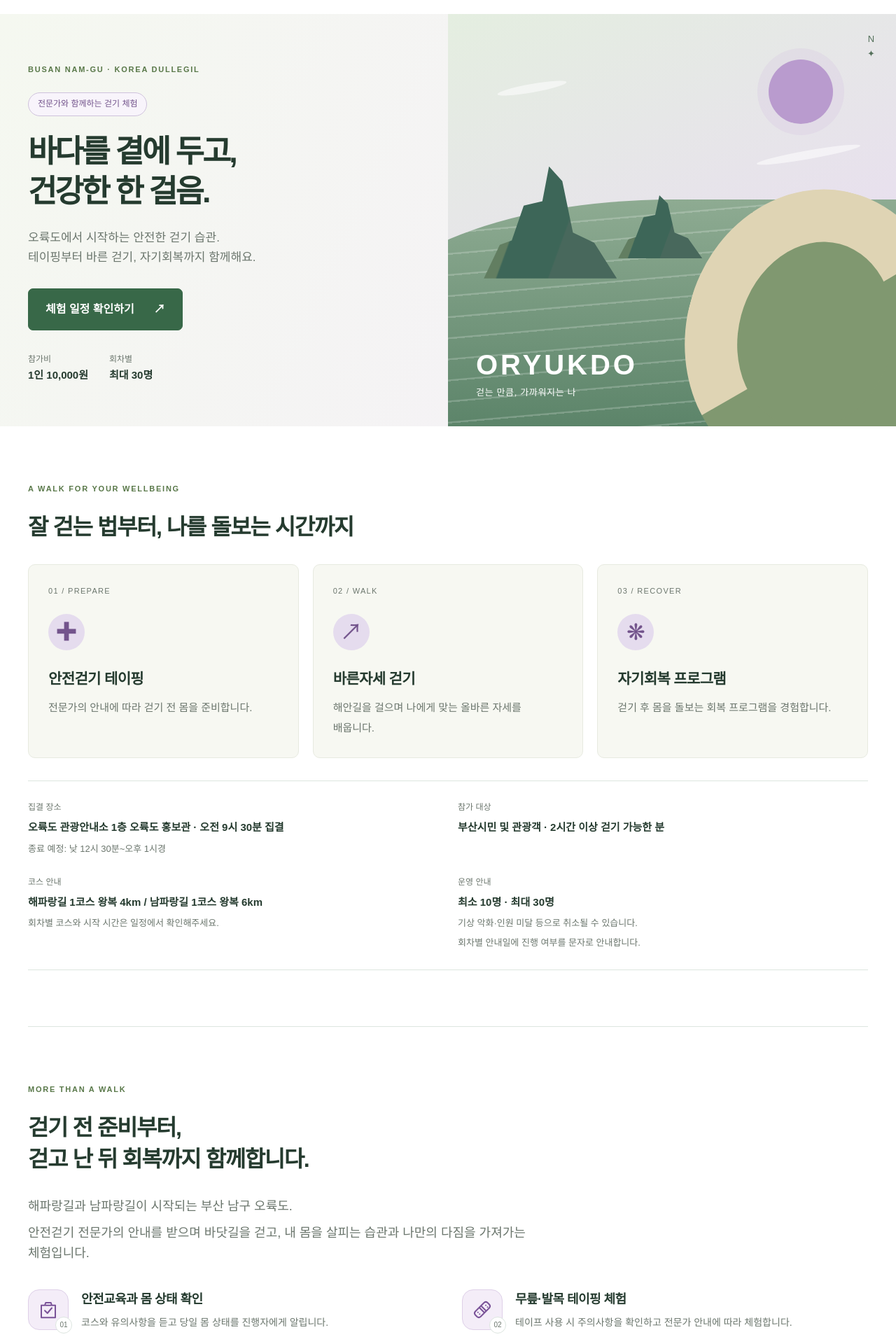
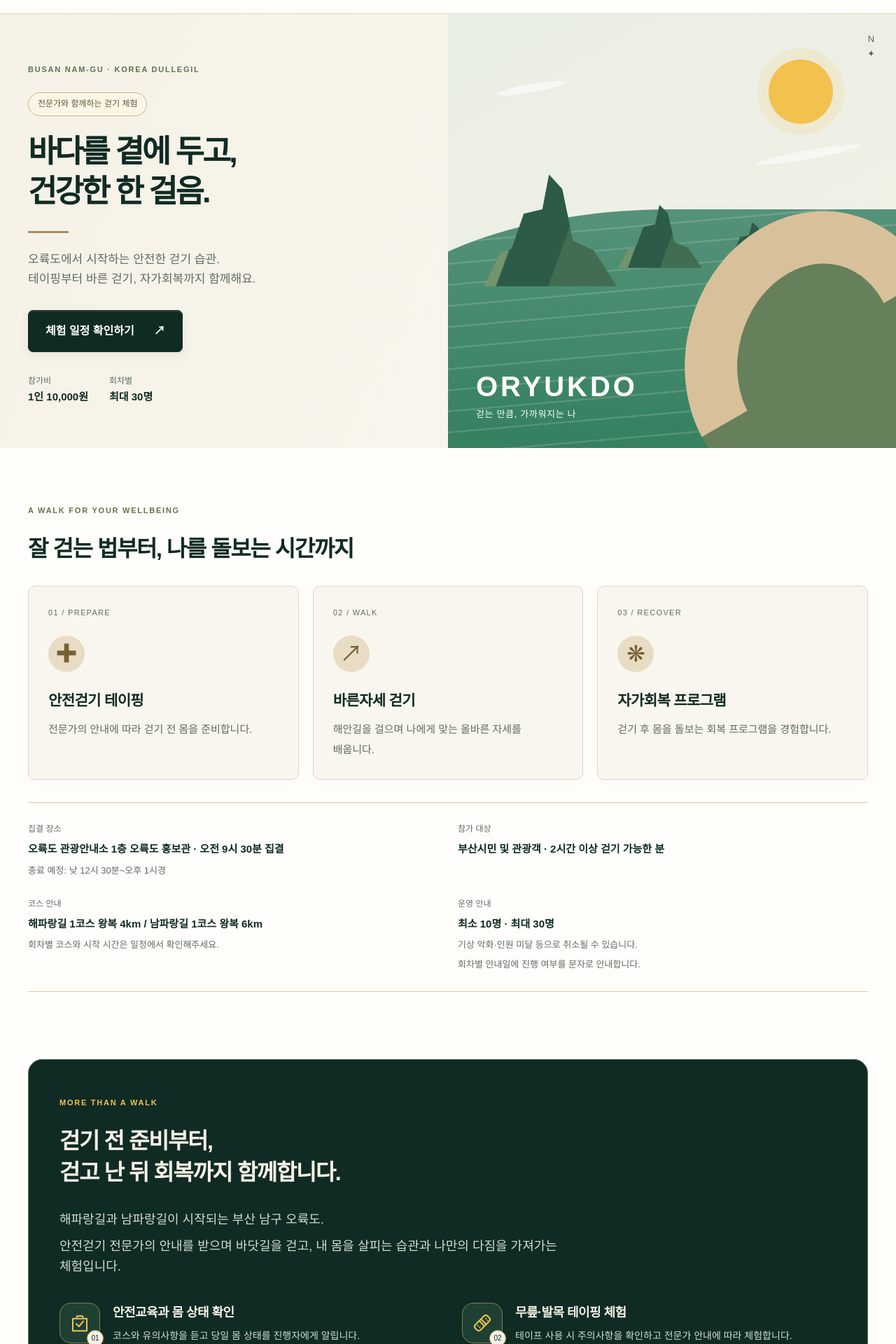
Before and after one commit to ptkrlee/SafeRoad, a Next.js app: page / in a window 1280 px wide. Shown: the part 80-2000 px from the top of the page at 70% size. Built offline with nearby package versions, Linux system fonts and the light colour scheme; no server answers; the database is empty.

Commit message:
Correct recovery wording and introduce forest ivory gold visual identity

```diff
--- a/app/page.tsx
+++ b/app/page.tsx
@@ -8,8 +8,8 @@ export const dynamic='force-dynamic';
 export default async function Home() {
  const data=await publicData();
  const migrationPending=data.connected&&data.settings.consent_revision!==4;
- return <main><section className="hero"><div className="hero-copy"><p className="eyebrow">BUSAN NAM-GU · KOREA DULLEGIL</p><span className="pill">전문가와 함께하는 걷기 체험</span><h1>바다를 곁에 두고,<br/>건강한 한 걸음.</h1><p className="intro">오륙도에서 시작하는 안전한 걷기 습관.<br/>테이핑부터 바른 걷기, 자기회복까지 함께해요.</p><a className="button" href="#apply">체험 일정 확인하기 <span>↗</span></a><div className="hero-facts"><span>참가비 <b>1인 10,000원</b></span><span>회차별 <b>최대 30명</b></span></div></div><div className="landscape" aria-hidden="true"><span className="sun"/><div className="cloud cloud-one"/><div className="cloud cloud-two"/><div className="sea"/><div className="island island-one"/><div className="island island-two"/><div className="island island-three"/><div className="trail"/><div className="landscape-label">ORYUKDO<span>걷는 만큼, 가까워지는 나</span></div><span className="compass">N<br/>✦</span></div></section>
- <section id="program" className="section"><p className="eyebrow">A WALK FOR YOUR WELLBEING</p><h2>잘 걷는 법부터, 나를 돌보는 시간까지</h2><div className="cards"><article className="info-card"><span className="step">01 / PREPARE</span><span className="feature-icon">✚</span><h3>안전걷기 테이핑</h3><p><ReadableText text={'전문가의 안내에 따라 걷기 전 몸을 준비합니다.'}/></p></article><article className="info-card"><span className="step">02 / WALK</span><span className="feature-icon">↗</span><h3>바른자세 걷기</h3><p><ReadableText text={'해안길을 걸으며 나에게 맞는 올바른 자세를 배웁니다.'}/></p></article><article className="info-card"><span className="step">03 / RECOVER</span><span className="feature-icon">❋</span><h3>자기회복 프로그램</h3><p><ReadableText text={'걷기 후 몸을 돌보는 회복 프로그램을 경험합니다.'}/></p></article></div><div className="program-details"><div><small>집결 장소</small><strong>오륙도 관광안내소 1층 오륙도 홍보관 · 오전 9시 30분 집결</strong><p><ReadableText text={'종료 예정: 낮 12시 30분~오후 1시경'}/></p></div><div><small>참가 대상</small><strong>부산시민 및 관광객 · 2시간 이상 걷기 가능한 분</strong></div><div><small>코스 안내</small><strong>해파랑길 1코스 왕복 4km / 남파랑길 1코스 왕복 6km</strong><p><ReadableText text={'회차별 코스와 시작 시간은 일정에서 확인해주세요.'}/></p></div><div><small>운영 안내</small><strong>최소 10명 · 최대 30명</strong><p><ReadableText text={'기상 악화·인원 미달 등으로 취소될 수 있습니다. 회차별 안내일에 진행 여부를 문자로 안내합니다.'}/></p></div></div></section>
+ return <main><section className="hero"><div className="hero-copy"><p className="eyebrow">BUSAN NAM-GU · KOREA DULLEGIL</p><span className="pill">전문가와 함께하는 걷기 체험</span><h1>바다를 곁에 두고,<br/>건강한 한 걸음.</h1><p className="intro">오륙도에서 시작하는 안전한 걷기 습관.<br/>테이핑부터 바른 걷기, 자가회복까지 함께해요.</p><a className="button" href="#apply">체험 일정 확인하기 <span>↗</span></a><div className="hero-facts"><span>참가비 <b>1인 10,000원</b></span><span>회차별 <b>최대 30명</b></span></div></div><div className="landscape" aria-hidden="true"><span className="sun"/><div className="cloud cloud-one"/><div className="cloud cloud-two"/><div className="sea"/><div className="island island-one"/><div className="island island-two"/><div className="island island-three"/><div className="trail"/><div className="landscape-label">ORYUKDO<span>걷는 만큼, 가까워지는 나</span></div><span className="compass">N<br/>✦</span></div></section>
+ <section id="program" className="section"><p className="eyebrow">A WALK FOR YOUR WELLBEING</p><h2>잘 걷는 법부터, 나를 돌보는 시간까지</h2><div className="cards"><article className="info-card"><span className="step">01 / PREPARE</span><span className="feature-icon">✚</span><h3>안전걷기 테이핑</h3><p><ReadableText text={'전문가의 안내에 따라 걷기 전 몸을 준비합니다.'}/></p></article><article className="info-card"><span className="step">02 / WALK</span><span className="feature-icon">↗</span><h3>바른자세 걷기</h3><p><ReadableText text={'해안길을 걸으며 나에게 맞는 올바른 자세를 배웁니다.'}/></p></article><article className="info-card"><span className="step">03 / RECOVER</span><span className="feature-icon">❋</span><h3>자가회복 프로그램</h3><p><ReadableText text={'걷기 후 몸을 돌보는 회복 프로그램을 경험합니다.'}/></p></article></div><div className="program-details"><div><small>집결 장소</small><strong>오륙도 관광안내소 1층 오륙도 홍보관 · 오전 9시 30분 집결</strong><p><ReadableText text={'종료 예정: 낮 12시 30분~오후 1시경'}/></p></div><div><small>참가 대상</small><strong>부산시민 및 관광객 · 2시간 이상 걷기 가능한 분</strong></div><div><small>코스 안내</small><strong>해파랑길 1코스 왕복 4km / 남파랑길 1코스 왕복 6km</strong><p><ReadableText text={'회차별 코스와 시작 시간은 일정에서 확인해주세요.'}/></p></div><div><small>운영 안내</small><strong>최소 10명 · 최대 30명</strong><p><ReadableText text={'기상 악화·인원 미달 등으로 취소될 수 있습니다. 회차별 안내일에 진행 여부를 문자로 안내합니다.'}/></p></div></div></section>
  <ProgramGuide/>
  <section id="apply" className="section application-section"><div className="section-heading"><div><p className="eyebrow">RESERVE YOUR WALK</p><h2>함께 걸을 날짜를 선택해주세요 <span className="required-mark" aria-hidden="true">*</span><span className="sr-only"> (필수 선택)</span></h2></div><span className="pill">2026년 남은 체험 일정</span></div>{(!data.connected||migrationPending) && <p className="notice" role="status">{migrationPending?'신청 안내를 업데이트하고 있습니다. 잠시 후 다시 확인해주세요.':data.error?'신청 시스템 연결을 확인하고 있습니다. 잠시 후 다시 확인해주세요.':'신청서 미리보기입니다. 날짜를 선택하고 가상정보로 작성해보세요. 입력한 내용은 저장·접수되지 않습니다. 현재는 입금하지 마세요.'}</p>}<ApplicationForm {...data} connected={data.connected&&!migrationPending} preview={!data.connected&&!data.error}/><CompletedSessions sessions={data.sessions}/></section>
  <section className="section guidelines"><p className="eyebrow">WALK SAFELY, WALK TOGETHER</p><h2>함께 걷기 전, 확인해주세요</h2><p className="guidelines-intro">모두가 편안하고 안전하게 걷기 위한 네 가지 약속입니다.</p><div className="precaution-grid">{([
--- /dev/null
+++ b/app/theme.css
@@ -0,0 +1,108 @@
+/* Association palette supplied by the program office. */
+:root {
+  --forest: #102b24;
+  --green: #2e7d5b;
+  --ivory: #f5f1e6;
+  --gold: #b08d57;
+  --sunlight: #f2c14e;
+  --silver: #d4d8d5;
+  --ink: var(--forest);
+  --teal: var(--green);
+  --cream: var(--ivory);
+  --line: #ddd7c8;
+  --muted: #606c63;
+  --orange: var(--gold);
+}
+body { background: #fffefa; }
+a:focus-visible, button:focus-visible, input:focus-visible,
+summary:focus-visible, textarea:focus-visible, select:focus-visible {
+  outline-color: var(--green);
+}
+.header { border-bottom: 1px solid var(--line); background: #fffefa; }
+.brand-title strong { color: var(--forest); }
+nav a:hover { color: var(--green); text-decoration: underline; text-decoration-color: var(--gold); }
+.hero { background: linear-gradient(115deg, #f5f1e6, #faf8f0); }
+.hero h1 { color: var(--forest); }
+.hero h1::after { content: ''; display: block; width: 58px; height: 3px; background: var(--gold); margin-top: 28px; }
+.eyebrow { color: #61724e; }
+.pill, .section-heading .pill { color: #6d562d; border-color: #c9b48c; background: #fbf5e7; }
+.button { background: var(--forest); border-color: var(--forest); box-shadow: inset 0 1px 0 #ffffff26, 0 5px 15px #102b2412; }
+.button:hover:not(:disabled) { background: var(--green); border-color: var(--green); }
+.button:disabled { background: #8c9c91; border-color: #8c9c91; box-shadow: none; }
+.small-button { border-color: #cfc4ad; background: #fffefa; }
+.small-button:hover { background: var(--ivory); }
+.landscape { background: linear-gradient(150deg, #e8eee4, #f5f1e6); }
+.sun { background: var(--sunlight); box-shadow: 0 0 0 16px #f2c14e24; }
+.sea { background: repeating-linear-gradient(175deg,transparent 0 27px,#ffffff25 28px 30px),linear-gradient(#559279,#2e7d5b); }
+.island { background: linear-gradient(110deg,#74946b 30%,#2c5b47 31% 60%,#416e52 61%); }
+.trail { background: #66805b; border-color: #d8c19a; border-right-color: #66805b; border-bottom-color: #66805b; }
+.compass { color: #4b6b50; }
+.info-card { background: #f8f6ee; border-color: var(--line); box-shadow: 0 8px 24px #102b2405; }
+.feature-icon { background: #e8ddc4; color: #785f34; }
+.program-details { border-color: #d8c9ac; }
+/* One deep forest panel gives the six-stage program a distinct rhythm. */
+.manual-story { background: var(--forest); color: var(--ivory); padding: 52px 44px; border: 1px solid #58705e; border-radius: 20px; margin-block: 16px 64px; }
+.manual-story .eyebrow { color: var(--sunlight); }
+.manual-story .section-intro, .manual-story .experience-steps p { color: #d2ddcf; }
+.manual-story .experience-steps h3 { color: var(--ivory); }
+.manual-story .experience-steps article>.experience-icon { color: var(--sunlight); background: #1e4033; border-color: #8c7951; }
+.manual-story .experience-icon small { color: var(--forest); background: var(--ivory); border-color: var(--gold); }
+.manual-story .faq-jump { display: inline-flex; align-items: center; gap: 12px; color: var(--ivory); background: transparent; border-color: var(--gold); padding: 12px 18px; text-decoration: none; }
+.manual-story .faq-jump:hover { background: #254837; }
+.course-activities>span { color: #526447; background: #f8f4e9; border-color: #dfd1b4; }
+.course-card { background: var(--ivory); border-color: #d8c8a7; border-top: 3px solid var(--gold); box-shadow: 0 8px 24px #102b2405; }
+.course-card:nth-child(2) { background: #f7f8f2; border-color: #cad6c8; border-top-color: var(--green); }
+.course-card li::before { background: #e1e8d9; color: var(--forest); }
+.before-walk .cards { align-items: stretch; }
+.before-walk .prep-card { display: flex; align-items: flex-start; gap: 16px; padding: 26px; }
+.prep-icon { display: grid; place-items: center; flex: 0 0 48px; width: 48px; height: 48px; background: #eae0c9; color: #795d2e; border: 1px solid #d6c39c; border-radius: 13px; }
+.prep-icon svg { width: 27px; height: 27px; }
+.prep-copy { flex: 1; min-width: 0; }
+.before-walk .prep-copy h3 { margin: 0 0 12px; font-size: 19px; line-height: 1.5; }
+.before-walk .prep-copy p { margin: 0; font-size: 15px; line-height: 1.9; }
+.notice { background: #f4f5ea; border-color: #c9d3bd; border-left: 3px solid var(--gold); }
+.guide-faq summary { color: var(--forest); }
+.guide-faq details[open] { border-bottom-color: var(--gold); }
+/* Green and gold mark the place to apply; required red stars remain explicit. */
+.application-section .section-heading h2 { color: var(--green); }
+.application-section .section-heading h2::after { content: ''; display: block; width: 64px; height: 3px; margin-top: 18px; background: var(--gold); }
+.session { border-color: #d8d3c4; background: #fffefa; }
+.session.selected { background: var(--forest); border-color: var(--gold); color: var(--ivory); box-shadow: 0 8px 24px #102b2412; }
+.session.selected small { color: #dce4d7; }
+.status.open { background: #e2ebdd; color: #23523c; }
+.session.selected .status.open { background: var(--sunlight); color: var(--forest); }
+.application-form { background: white; border-color: #d1c6af; border-top: 3px solid var(--gold); box-shadow: 0 12px 36px #102b2406; }
+input:not([type=checkbox]), textarea, select { border-color: #c8cfc3; }
+.fee-box, .policy { background: var(--ivory); }
+.precaution-card { border-color: #d9c9a7; box-shadow: 0 8px 20px #102b2404; }
+.precaution-visual { background: #f1e9d7; color: #8b6a36; }
+.precaution-visual>span { color: #7b6a49; }
+.precaution-copy { background: #fcfaf3; }
+.precaution-card:nth-child(2) .precaution-visual,
+.precaution-card:nth-child(3) .precaution-visual { background: #e8eee2; color: #3f704f; }
+.precaution-card:nth-child(2) .precaution-copy,
+.precaution-card:nth-child(3) .precaution-copy { background: #f6f8f0; }
+.gallery-tabs a { border-color: #d5c8ac; }
+.gallery-tabs a[aria-current=page] { background: var(--forest); border-color: var(--forest); color: var(--ivory); }
+.completed-date { background: #f3f2e8; border-color: #d6c8ab; }
+.completed-date>span { background: #e0e7d7; }
+footer { background: var(--forest); color: var(--ivory); border-top: 3px solid var(--gold); }
+footer small, .project-background, .footer-heading>span { color: #c6d2c3; }
+.footer-association { border: 1px solid #c3b18e; box-shadow: 0 1px 0 var(--silver); }
+.welcome-intro { background: var(--forest); }
+.welcome-copy>p { color: #e4cea3; }
+.welcome-copy h2 { color: var(--ivory); }
+.welcome-intro>button { border-color: #d3bf96; background: #102b2466; color: #fffaf0; }
+@media(max-width:1000px) {
+  .before-walk .cards { grid-template-columns: 1fr; }
+}
+@media(max-width:800px) {
+  .manual-story { padding: 34px 24px; margin-block: 12px 42px; border-radius: 16px; }
+  .before-walk .prep-card { gap: 16px; padding: 24px; }
+}
+@media(max-width:380px) {
+  .before-walk .prep-card { padding: 20px; gap: 12px; }
+  .prep-icon { flex-basis: 40px; width: 40px; height: 40px; border-radius: 11px; }
+  .prep-icon svg { width: 24px; height: 24px; }
+  .before-walk .prep-copy h3 { font-size: 17px; }
+}
--- a/components/program-guide.tsx
+++ b/components/program-guide.tsx
@@ -12,5 +12,5 @@ export default function ProgramGuide(){return <>
  ['06','정리운동과 자가회복','쉼터로 돌아와 스트레칭과 회복 도구 체험으로 마무리합니다.'],
  ].map(([n,title,body],index)=><article key={n}><span className="experience-icon"><ProgramIcon name={stepIcons[index]}/><small>{n}</small></span><div><h3>{title}</h3><p><ReadableText text={body}/></p></div></article>)}</div><a className="small-button faq-jump" href="#participant-faq">참가 전 자주 확인하는 내용 ↓</a></section>
 <section className="section course-section"><p className="eyebrow">TWO COASTAL ROUTES</p><h2>같은 출발점, 서로 다른 바닷길</h2><div className="course-activities" aria-label="코스와 함께하는 체험 활동">{([['guide','안전교육'],['tape','테이핑'],['stretch','준비운동'],['walk','바른 걷기'],['rest','휴식·포토타임'],['recover','자가회복']] as [ProgramIconName,string][]).map(([icon,label])=><span key={icon}><ProgramIcon name={icon}/>{label}</span>)}</div><div className="course-grid"><article className="course-card"><span className="pill route-label"><ProgramIcon name="route"/>해파랑길 1코스</span><h3>치마바위로 향하는 해안길</h3><p className="course-distance">왕복 <b>4km</b><span>걷기 약 2시간 · 난이도 중~상</span></p><ol><li>오륙도 코리아둘레길 쉼터</li><li>치마바위 · 휴식·포토타임</li><li>오륙도 코리아둘레길 쉼터</li></ol><p><ReadableText text={'계단과 오르내림이 있는 코스입니다. 거리뿐 아니라 경사와 당일 몸 상태를 함께 고려해주세요.'}/></p></article><article className="course-card"><span className="pill route-label"><ProgramIcon name="route"/>남파랑길 1코스</span><h3>신선대에서 만나는 바다 풍경</h3><p className="course-distance">왕복 <b>6km</b><span>걷기 약 2시간 · 난이도 중</span></p><ol><li>오륙도 코리아둘레길 쉼터</li><li>신선대 한영첫만남기념비 · 휴식·포토타임</li><li>오륙도 코리아둘레길 쉼터</li></ol><p><ReadableText text={'안내자와 함께 자세와 보폭을 살피며 걷고,\n반환점에서 휴식과 스트레칭을 진행합니다.'}/></p></article></div><p className="course-note"><ReadableText text={'걷기 시간 외에 사전교육·테이핑·준비운동·자가회복 시간이 포함됩니다. 오전 9시 30분에 집결하며 낮 12시 30분~오후 1시경 종료 예정입니다. 현장 상황에 따라 종료 시각은 달라질 수 있습니다.'}/></p></section>
-<section className="section before-walk"><p className="eyebrow">BEFORE YOU GO</p><h2>편안한 체험을 위한 작은 준비</h2><div className="cards"><article className="info-card"><h3>가볍게 챙겨오세요</h3><p><ReadableText text={'걷기에 편한 신발, 계절에 맞는 활동복, 개인 가방을 준비해주세요. 필요에 따라 모자·개인 물 등도 챙기면 좋습니다.'}/></p></article><article className="info-card"><h3>몸 상태를 알려주세요</h3><p><ReadableText text={'어지럼, 통증, 평소보다 심한 피로가 있으면 출발 전 진행자에게 말씀해주세요. 테이프 알레르기나 피부 상처가 있는 경우에도 먼저 알려주세요.'}/></p></article><article className="info-card"><h3>문자를 확인하고 출발하세요</h3><p><ReadableText text={'기상과 인원을 확인해 회차별 안내일에 진행 여부를 문자로 알려드립니다. 안내를 받지 못했다면 사무국에 확인 후 출발해주세요.'}/></p></article></div><div className="notice"><b>집결: 오전 9시 30분 · 오륙도 관광안내소 1층 오륙도 홍보관</b><br/>종료 예정: 낮 12시 30분~오후 1시경<br/>취소·변경·문의는 <a href="sms:01096799817">010-9679-9817</a>로 신청자명과 회차를 적어 문자를 남겨주세요.</div></section>
+<section className="section before-walk"><p className="eyebrow">BEFORE YOU GO</p><h2>편안한 체험을 위한 작은 준비</h2><div className="cards"><article className="info-card prep-card"><span className="prep-icon"><ProgramIcon name="bag"/></span><div className="prep-copy"><h3>가볍게 챙겨오세요</h3><p><ReadableText text={'걷기에 편한 신발, 계절에 맞는 활동복, 개인 가방을 준비해주세요. 필요에 따라 모자·개인 물 등도 챙기면 좋습니다.'}/></p></div></article><article className="info-card prep-card"><span className="prep-icon"><ProgramIcon name="health"/></span><div className="prep-copy"><h3>몸 상태를 알려주세요</h3><p><ReadableText text={'어지럼, 통증, 평소보다 심한 피로가 있으면 출발 전 진행자에게 말씀해주세요. 테이프 알레르기나 피부 상처가 있는 경우에도 먼저 알려주세요.'}/></p></div></article><article className="info-card prep-card"><span className="prep-icon"><ProgramIcon name="message"/></span><div className="prep-copy"><h3>문자를 확인하고 출발하세요</h3><p><ReadableText text={'기상과 인원을 확인해 회차별 안내일에 진행 여부를 문자로 알려드립니다. 안내를 받지 못했다면 사무국에 확인 후 출발해주세요.'}/></p></div></article></div><div className="notice"><b>집결: 오전 9시 30분 · 오륙도 관광안내소 1층 오륙도 홍보관</b><br/>종료 예정: 낮 12시 30분~오후 1시경<br/>취소·변경·문의는 <a href="sms:01096799817">010-9679-9817</a>로 신청자명과 회차를 적어 문자를 남겨주세요.</div></section>
 <ProgramFaq/></>}
--- a/components/program-icon.tsx
+++ b/components/program-icon.tsx
@@ -1,5 +1,8 @@
-export type ProgramIconName='guide'|'nature'|'clock'|'people'|'tape'|'stretch'|'walk'|'rest'|'recover'|'route';
+export type ProgramIconName='guide'|'nature'|'clock'|'people'|'tape'|'stretch'|'walk'|'rest'|'recover'|'route'|'bag'|'health'|'message';
 const shapes:Record<ProgramIconName,React.ReactNode>={
+ bag:<><path d="M8 6V4a4 4 0 0 1 8 0v2M6 6h12l2 16H4L6 6Z"/><path d="M8 10h8v7H8v-7Z"/></>,
+ health:<><path d="M20 12c-1 5-8 9-8 9S4 17 4 11a4 4 0 0 1 8-2 4 4 0 0 1 8 0"/><path d="M12 10v6m-3-3h6"/></>,
+ message:<><path d="M21 4H3v13h5l4 4 4-4h5V4Z"/><path d="M7 8h10M7 12h7"/></>,
  guide:<><path d="M9 4h6l1 3h4v14H4V7h4l1-3Z"/><path d="m8 13 3 3 5-6M9 7h6"/></>,
  nature:<><path d="M20 4C8 3 3 10 7 16c6 5 14-1 13-12Z"/><path d="M4 21 17 8M10 15v-5m4 1h4"/></>,
  clock:<><circle cx="12" cy="12" r="9"/><path d="M12 7v5l4 2"/></>,
```
Also changed, not shown: app/layout.tsx (+1 -0 lines), 1 other file (tests, documents, lock files or other folders).
